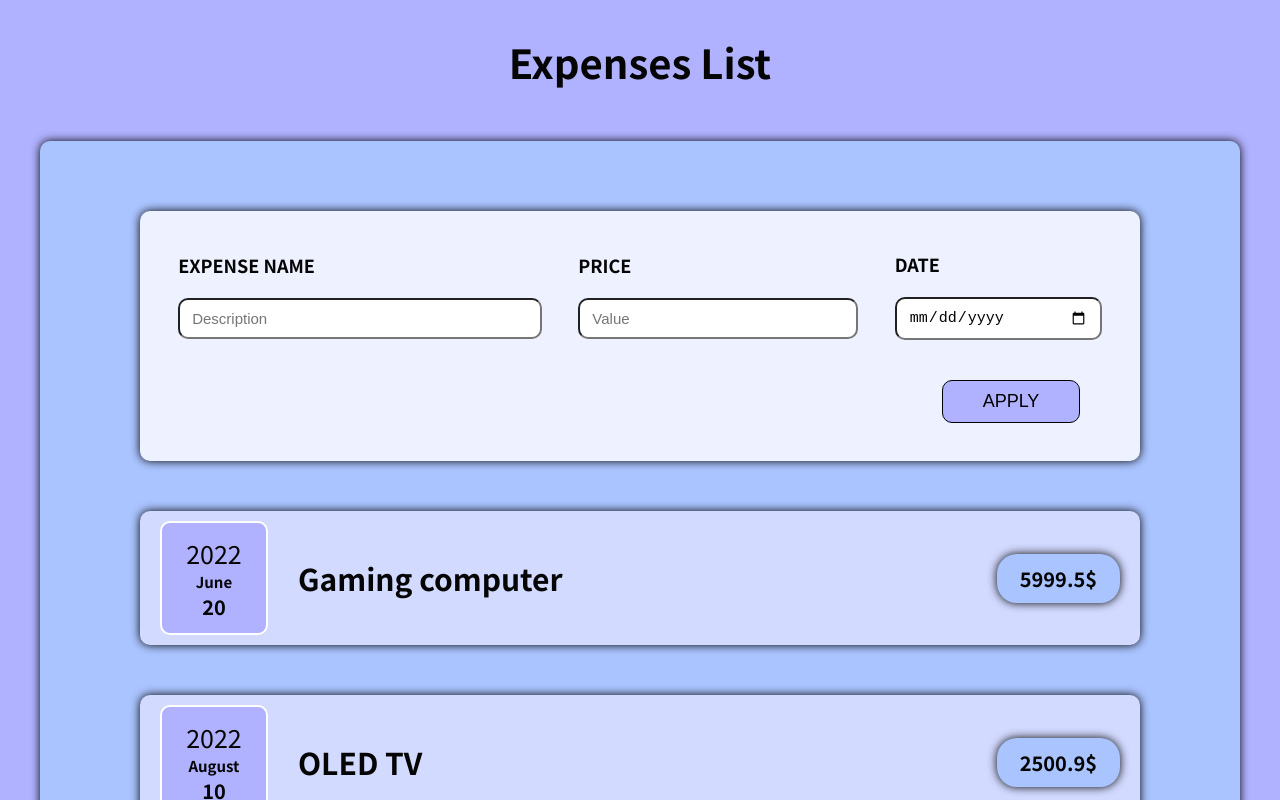
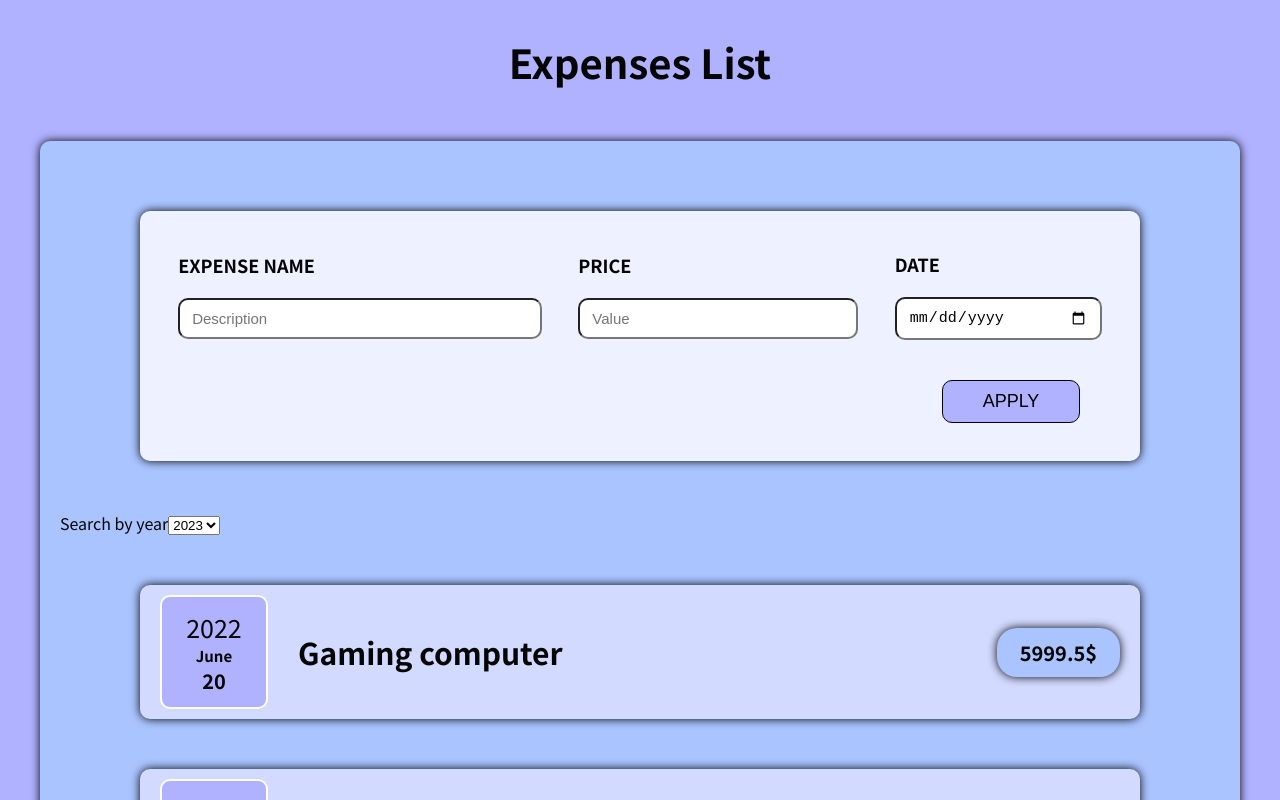
Before and after one commit to Reivah/React-Expenses, a React (Create React App) app: page / in a window 1280 px wide. Shown: the top 800 px of the page. Built offline with nearby package versions, Linux system fonts and the light colour scheme.

Commit message:
start styling css in expenseSearchYear

```diff
--- a/src/components/ExpenseItems.js
+++ b/src/components/ExpenseItems.js
@@ -4,6 +4,7 @@ import ExpenseYearSearch from './ExpenseYearSearch'
 const ExpenseItems = props => {
     return (
 	<div>
+		<ExpenseYearSearch/>
 		<ExpensesElements
 			title={props.array[0].title}
 			price={props.array[0].price}
--- a/src/components/ExpenseYearSearch.css
+++ b/src/components/ExpenseYearSearch.css
@@ -0,0 +1,3 @@
+.filter-main {
+
+}
```
